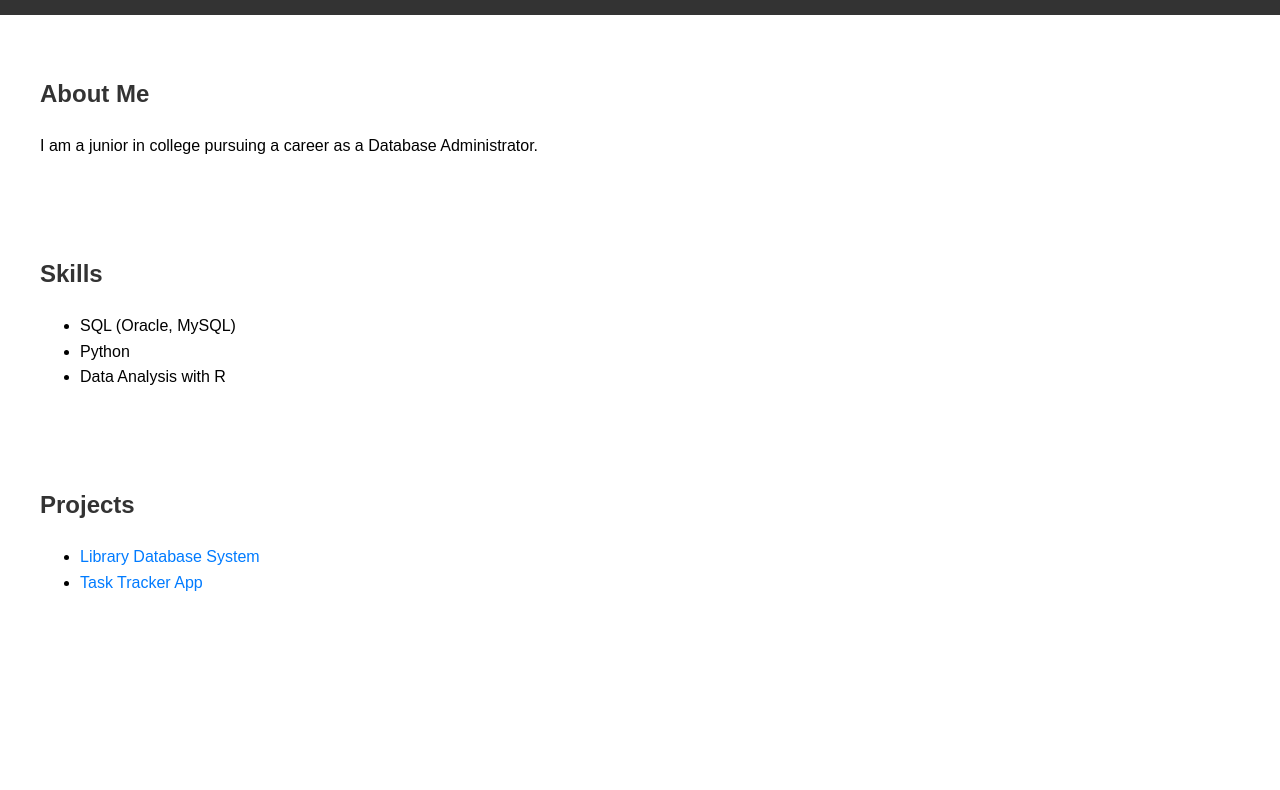
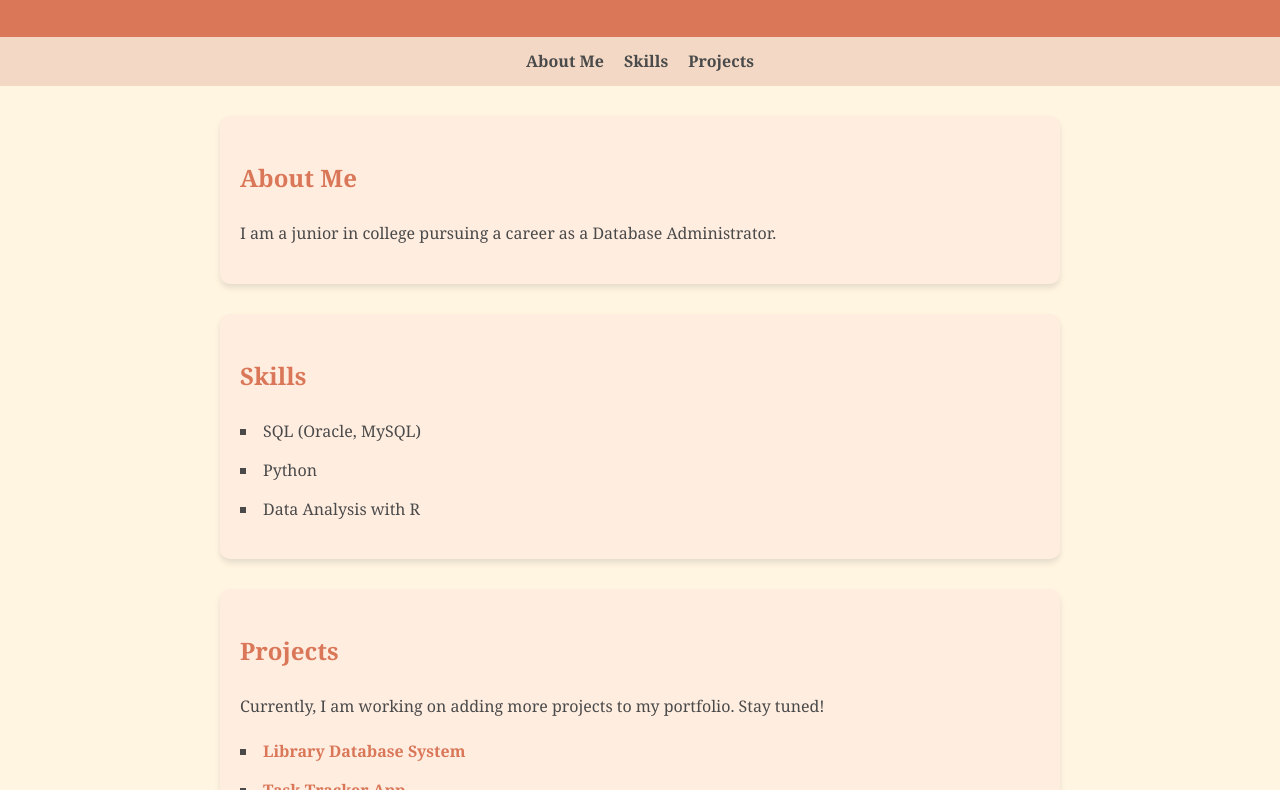
Before and after one commit to kfitzgerald04/kportfolio, a plain HTML site: page index.html in a window 1280 px wide. Shown: the part 111-901 px from the top of the page. Before the commit the page ends 800 px from the top, so only its background shows below. Drawn offline with Linux system fonts and the light colour scheme.

Commit message:
Update portfolio

```diff
--- a/index.html
+++ b/index.html
@@ -10,24 +10,35 @@
     <header>
         <h1>Welcome to Kendra's Portfolio</h1>
     </header>
-    <section id="about">
+    <nav>
+        <ul class="nav-links">
+            <li><a href="#about">About Me</a></li>
+            <li><a href="#skills">Skills</a></li>
+            <li><a href="#projects">Projects</a></li>
+        </ul>
+    </nav>
+    <section id="about" class="section">
         <h2>About Me</h2>
         <p>I am a junior in college pursuing a career as a Database Administrator.</p>
     </section>
-    <section id="skills">
+    <section id="skills" class="section">
         <h2>Skills</h2>
-        <ul>
+        <ul class="skills-list">
             <li>SQL (Oracle, MySQL)</li>
             <li>Python</li>
             <li>Data Analysis with R</li>
         </ul>
     </section>
-    <section id="projects">
+    <section id="projects" class="section">
         <h2>Projects</h2>
-        <ul>
+        <p class="project-description">Currently, I am working on adding more projects to my portfolio. Stay tuned!</p>
+        <ul class="projects-list">
             <li><a href="https://github.com/yourusername/project1">Library Database System</a></li>
             <li><a href="https://github.com/yourusername/project2">Task Tracker App</a></li>
         </ul>
     </section>
+    <footer>
+        <p>&copy; 2024 Kendra Fitzgerald. All rights reserved.</p>
+    </footer>
 </body>
 </html>
--- a/style.css
+++ b/style.css
@@ -1,26 +1,84 @@
 body {
-    font-family: Arial, sans-serif;
-    line-height: 1.6;
+    font-family: 'Georgia', serif;
+    line-height: 1.8;
     margin: 0;
     padding: 0;
+    background-color: #FFF5E1; /* Warm tone background */
+    color: #4A4A4A;
 }
+
 header {
-    background: #333;
-    color: #fff;
-    padding: 1rem 0;
+    background: #D97758; /* Warm header color */
+    color: #FFF;
+    padding: 1.5rem 0;
     text-align: center;
 }
-section {
-    margin: 20px;
+
+nav {
+    background: #F3D9C5;
+    padding: 10px 0;
+    text-align: center;
+}
+
+.nav-links {
+    list-style: none;
+    padding: 0;
+    margin: 0;
+    display: flex;
+    justify-content: center;
+    gap: 20px;
+}
+
+    .nav-links li {
+        margin: 0;
+    }
+
+    .nav-links a {
+        color: #4A4A4A;
+        text-decoration: none;
+        font-weight: bold;
+    }
+
+        .nav-links a:hover {
+            color: #D97758;
+        }
+
+.section {
+    margin: 30px auto;
     padding: 20px;
+    max-width: 800px;
+    background: #FFEDE0;
+    border-radius: 10px;
+    box-shadow: 0 4px 6px rgba(0, 0, 0, 0.1);
 }
+
 h1, h2 {
-    color: #333;
+    color: #D97758;
 }
-a {
-    color: #007BFF;
+
+ul.skills-list, ul.projects-list {
+    list-style: square inside;
+    padding: 0;
+}
+
+.skills-list li, .projects-list li {
+    margin-bottom: 10px;
+}
+
+.projects-list a {
+    color: #D97758;
     text-decoration: none;
+    font-weight: bold;
 }
-a:hover {
-    text-decoration: underline;
+
+    .projects-list a:hover {
+        text-decoration: underline;
+    }
+
+footer {
+    text-align: center;
+    padding: 20px 0;
+    background: #D97758;
+    color: #FFF;
+    margin-top: 20px;
 }
```
